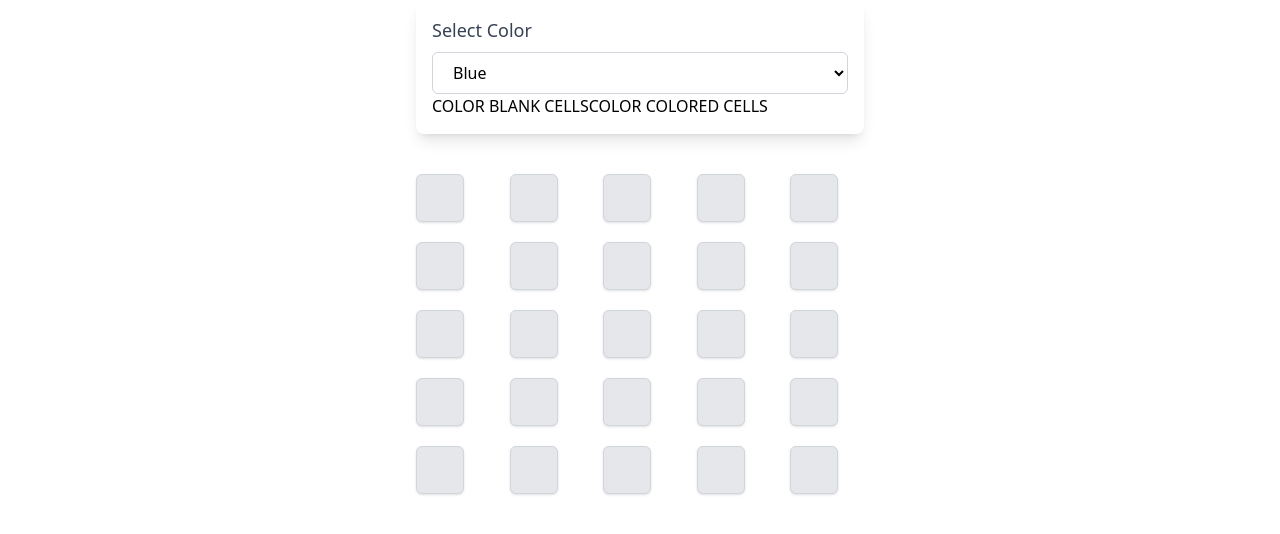
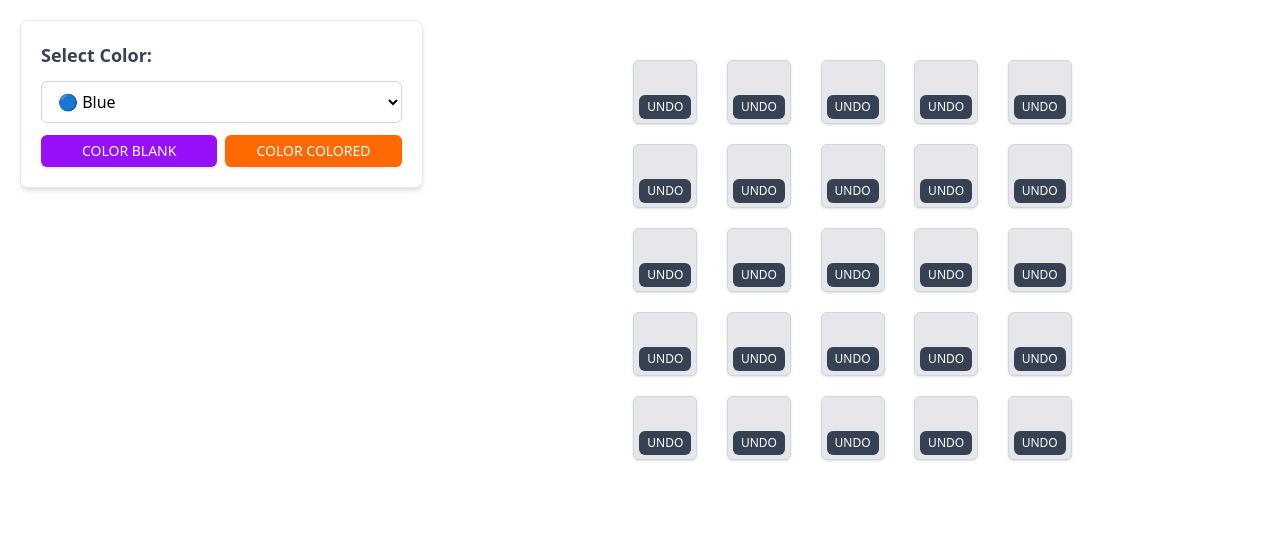
Before and after one commit to haraaaaaaa/react-practice, a React (Vite) app in the folder usereducer-practice/: page / in a window 1280 px wide. Shown: the top 534 px of the page. Built offline with nearby package versions, Linux system fonts and the light colour scheme.

Commit message:
undo feature added, challenge complete

```diff
--- a/usereducer-practice/src/App.jsx
+++ b/usereducer-practice/src/App.jsx
@@ -21,10 +21,12 @@ const gridReducer = (state, action) => {
     case "SET_SELECTED_COLOR":
       console.log("Set selected color - ", action.color);
       return { ...state, selectedColor: action.color };
+
     case "SET_CELL_COLOR":
       console.log("Set cell color - ", state.selectedColor);
       updatedGrid[action.rowPos][action.colPos].push(state.selectedColor);
       return { grid: updatedGrid, selectedColor: state.selectedColor };
+
     case "COLOR_COLORED_CELLS":
       console.log("Colored already colored cells in - ", state.selectedColor);
       updatedGrid.map((row, rowPos) => {
@@ -45,7 +47,10 @@ const gridReducer = (state, action) => {
           }
         });
       });
-      return { grid: updatedGrid, selectedColor: state.selectedColor };
+      return { grid: updatedGrid };
+    case "UNDO":
+      updatedGrid[action.rowPos][action.colPos].pop();
+      return { grid: updatedGrid };
 
     default:
       break;
@@ -58,14 +63,19 @@ function App() {
   console.log("State: ", state);
 
   return (
-    <>
+    <div className="flex flex-col md:flex-row justify-between items-start gap-8 p-5">
+      <div className="w-full md:w-1/3">
         <Form gridDispatch={gridDispatch} />
+      </div>
+
+      <div className="w-full md:w-2/3">
         <Grid
           grid={state.grid}
           gridDispatch={gridDispatch}
           selectedColor={state.selectedColor}
         />
-    </>
+      </div>
+    </div>
   );
 }
 
--- a/usereducer-practice/src/components/Cell.jsx
+++ b/usereducer-practice/src/components/Cell.jsx
@@ -17,7 +17,7 @@ const Cell = ({ cell, rowPos, colPos, gridDispatch }) => {
   const selectedClass = colorClasses[lastColor] || "bg-gray-200";
   return (
     <li
-      className={`w-12 h-12 rounded-md border border-gray-300 shadow-sm transition-all hover:scale-105 cursor-pointer ${selectedClass}`}
+      className={`relative w-16 h-16 rounded-md border border-gray-300 shadow-sm transition-all hover:scale-105 cursor-pointer flex items-center justify-center ${selectedClass}`}
       onClick={() => {
         gridDispatch({
           type: "SET_CELL_COLOR",
@@ -26,7 +26,23 @@ const Cell = ({ cell, rowPos, colPos, gridDispatch }) => {
         });
         console.log("Last cell color - ", lastColor);
       }}
-    ></li>
+    >
+      <button
+        type="button"
+        className="absolute bottom-1 text-xs px-2 py-1 bg-gray-700 text-white rounded-md hover:bg-gray-600 transition-all"
+        onClick={(e) => {
+          e.stopPropagation(); // stops set_cell_color from being dispatched because they are in the same wrapper
+          gridDispatch({
+            type: "UNDO",
+            rowPos,
+            colPos,
+          });
+          console.log("Reverted last color for cell on ", rowPos, " ", colPos);
+        }}
+      >
+        UNDO
+      </button>
+    </li>
   );
 };
 
--- a/usereducer-practice/src/components/Form.jsx
+++ b/usereducer-practice/src/components/Form.jsx
@@ -2,39 +2,45 @@ import React from "react";
 
 const Form = ({ gridDispatch }) => {
   const selectChangeHandler = (e) => {
-    return gridDispatch({ type: "SET_SELECTED_COLOR", color: e.target.value });
+    gridDispatch({ type: "SET_SELECTED_COLOR", color: e.target.value });
   };
 
   return (
-    <form className="p-4 max-w-md mx-auto bg-white shadow-lg rounded-lg">
+    <form className="p-5 max-w-md mx-auto bg-white shadow-md rounded-lg border border-gray-200">
       <label
         htmlFor="colorSelect"
-        className="block text-gray-700 text-lg font-medium mb-2"
+        className="block text-gray-700 text-lg font-semibold mb-3"
       >
-        Select Color
+        Select Color:
       </label>
+
       <select
         id="colorSelect"
         onChange={selectChangeHandler}
-        className="w-full px-4 py-2 border border-gray-300 rounded-md focus:outline-none focus:ring-2 focus:ring-indigo-500 transition-all"
+        className="w-full px-3 py-2 border border-gray-300 rounded-md focus:outline-none focus:ring-2 focus:ring-indigo-500 transition-all mb-3"
       >
-        <option value="blue">Blue</option>
-        <option value="red">Red</option>
-        <option value="green">Green</option>
+        <option value="blue">🔵 Blue</option>
+        <option value="red">🔴 Red</option>
+        <option value="green">🟢 Green</option>
       </select>
 
-      <button
-        type="button"
-        onClick={() => gridDispatch({ type: "COLOR_BLANK_CELLS" })}
-      >
-        COLOR BLANK CELLS
-      </button>
-      <button
-        type="button"
-        onClick={() => gridDispatch({ type: "COLOR_COLORED_CELLS" })}
-      >
-        COLOR COLORED CELLS
-      </button>
+      <div className="flex gap-2">
+        <button
+          type="button"
+          onClick={() => gridDispatch({ type: "COLOR_BLANK_CELLS" })}
+          className="w-1/2 px-3 py-1.5 text-white bg-purple-600 hover:bg-purple-700 active:bg-purple-800 rounded-md transition-all shadow-sm text-sm"
+        >
+          COLOR BLANK
+        </button>
+
+        <button
+          type="button"
+          onClick={() => gridDispatch({ type: "COLOR_COLORED_CELLS" })}
+          className="w-1/2 px-3 py-1.5 text-white bg-orange-500 hover:bg-orange-600 active:bg-orange-700 rounded-md transition-all shadow-sm text-sm"
+        >
+          COLOR COLORED
+        </button>
+      </div>
     </form>
   );
 };
```
Lines whose indentation alone changed are shown as unchanged.
